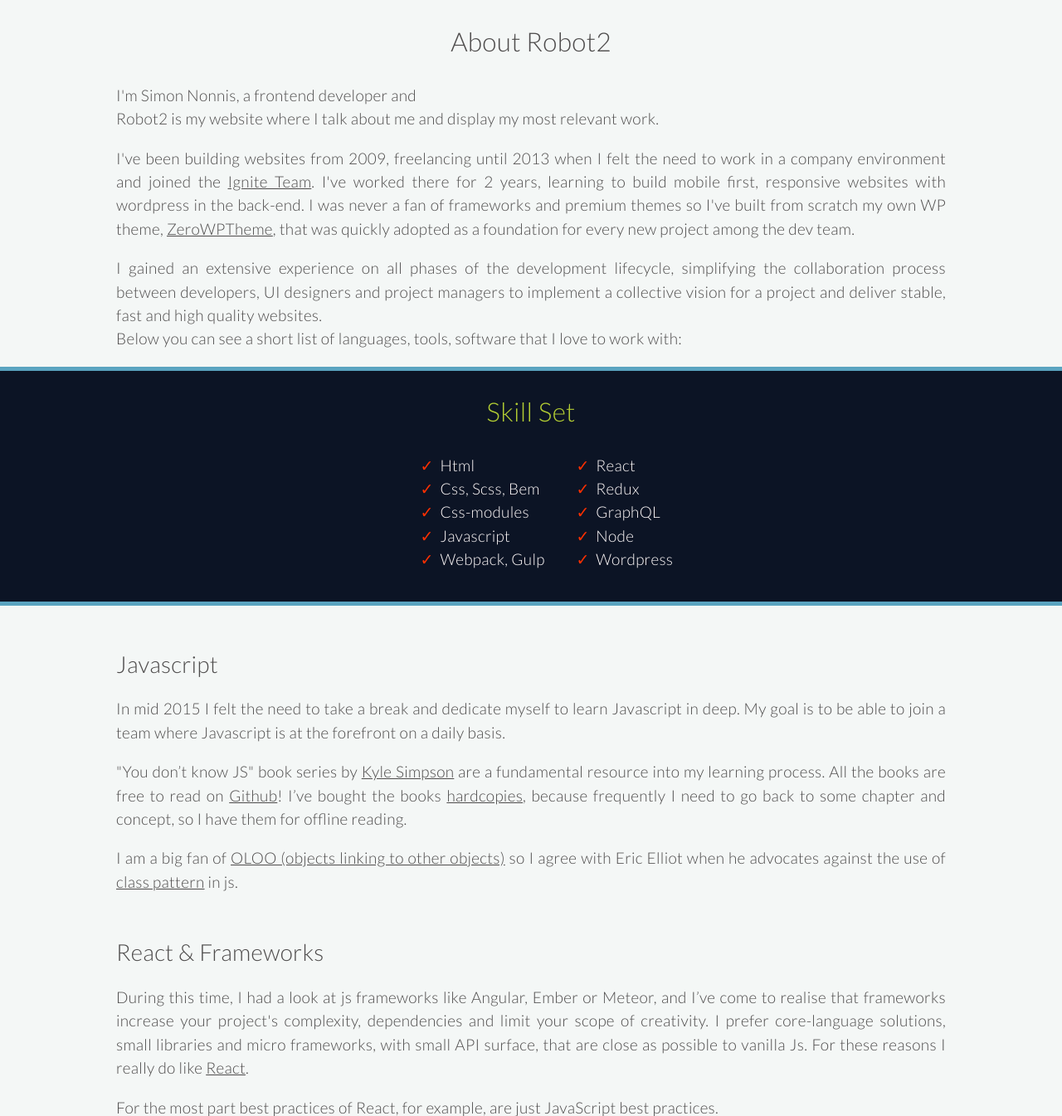
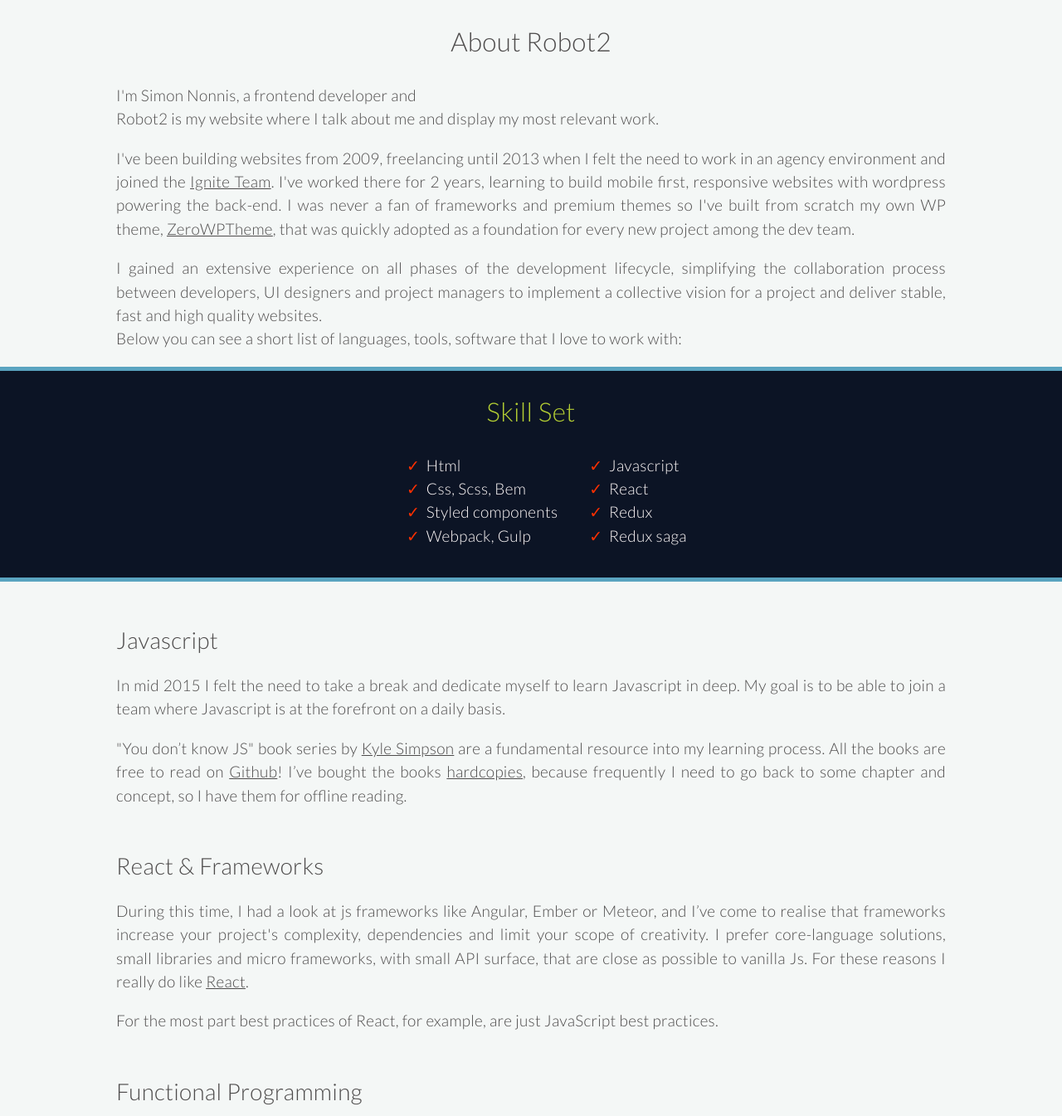
Before and after one commit to SimoNonnis/Robot2, a PHP site: page /about in a window 1280 px wide. Shown: the part 408-1753 px from the top of the page at 83% size. Run offline with PHP 8.4, Linux system fonts and the light colour scheme.

Commit message:
Update about.php

```diff
--- a/about.php
+++ b/about.php
@@ -19,9 +19,9 @@
           <p>I'm Simon Nonnis, a frontend developer and <br> Robot2 is my website where
              I talk about me and display my most relevant work.
           </p>
-          <p>I've been building websites from 2009, freelancing until 2013 when I felt the need to work in a company environment and joined
+          <p>I've been building websites from 2009, freelancing until 2013 when I felt the need to work in an agency environment and joined
              the <a href="http://www.ignitehospitality.com/about/" target="_blank">Ignite Team</a>.
-             I've worked there for 2 years, learning to build mobile first, responsive websites with wordpress in the back-end.
+             I've worked there for 2 years, learning to build mobile first, responsive websites with wordpress powering the back-end.
              I was never a fan of frameworks and premium themes so I've built from scratch
              my own WP theme, <a href="https://github.com/SimoNonnis/ZeroWpTheme" target="_blank" >ZeroWPTheme</a>, that was quickly adopted as
              a foundation for every new project among the dev team.
@@ -39,16 +39,14 @@
           <ul class="g-listClean focused-list">
             <li>Html</li>
             <li>Css, Scss, Bem</li>
-            <li>Css-modules</li>
-            <li>Javascript</li>
+            <li>Styled components</li>
             <li>Webpack, Gulp</li>
           </ul>
           <ul class="g-listClean focused-list">
+            <li>Javascript</li>
             <li>React</li>
             <li>Redux</li>
-            <li>GraphQL</li>
-            <li>Node</li>
-            <li>Wordpress</li>
+            <li>Redux saga</li>
           </ul>
           </div>
         </div>
@@ -64,9 +62,6 @@
              All the books are free to read on <a href="https://github.com/getify/You-Dont-Know-JS" target="_blank">Github</a>!
              I’ve bought the books <a href="http://www.amazon.com/s/ref=nb_sb_ss_c_0_18?url=search-alias%3Dstripbooks&amp;field-keywords=you+don%27t+know+javascript&amp;sprefix=you+don%27t+know+javascript%2Caps%2C204" target="_blank">hardcopies</a>,
              because frequently I need to go back to some chapter and concept, so I have them for offline reading.
-          </p>
-          <p>I am a big fan of <a href="https://github.com/getify/You-Dont-Know-JS/blob/master/this%20%26%20object%20prototypes/ch6.md" target="_blank">OLOO (objects linking to other objects)</a> so I agree with Eric Elliot
-             when he advocates against the use of <a href="https://vimeo.com/69255635" target="_blank">class pattern</a> in js.
           </p>
 
           <h3 class="h3">React & Frameworks</h3>
```
